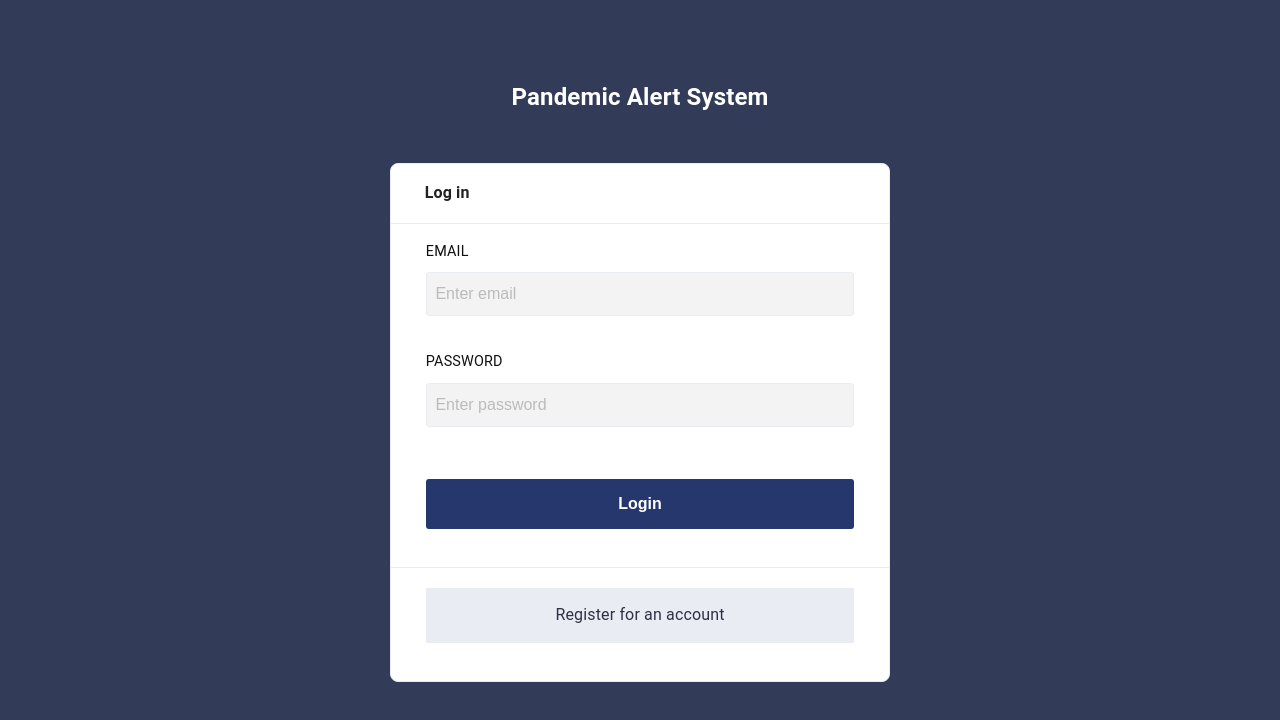
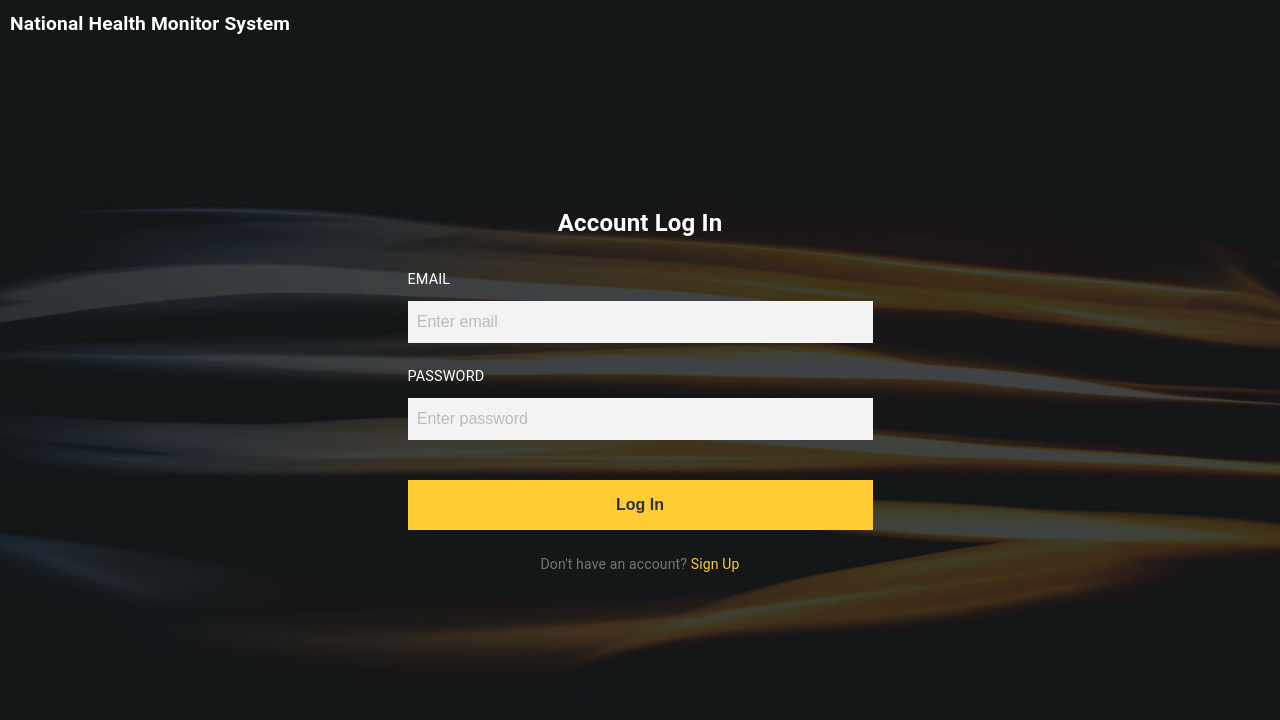
Before and after one commit to Pandemic-Engineers/Client-Web, a React (Create React App) app: page / in a window 1280 px wide. Shown: the top 720 px of the page. Built offline with nearby package versions, Linux system fonts and the light colour scheme; no server answers.

Commit message:
Login and Register pages

```diff
--- a/public/style/main.css
+++ b/public/style/main.css
@@ -2,14 +2,50 @@ html,body,div,span,applet,object,iframe,h1,h2,h3,h4,h5,h6,p,blockquote,pre,a,abb
 body {font-size:12.8px; font-family:'Baloo 2', sans-serif; font-weight:300; line-height: normal; height:100%; background:#F0F3F5; color:#2D3242;}
 html, #root, #site-wrap {height:100%; background:#F0F3F5;}
 * {-webkit-font-smoothing: antialiased;}
-a {text-decoration: none; color:#25376c; cursor: pointer}
-a:hover {color:#29479f;}
-h1 {font-size: 1.2rem; font-size:1.5rem; padding-bottom: 20px; font-weight: 700;}
-button {background:#25376c; color: #fff; font-weight: 600; cursor:pointer; outline:none; border:none; border-radius: 3px}
-button:hover {background: #29479f; cursor: pointer;}
+a {text-decoration: none; color:#FFCC33; cursor: pointer}
+a:hover {color:#FFD75D;}
+h1 {font-size:1.5rem; padding-bottom: 20px; font-weight: 700;}
+h2 {font-size:1.5rem; padding-bottom: 20px; font-weight: 700;}
+button {background:#FFCC33; color: #2D3242; font-weight: 600; cursor:pointer; outline:none; border:none; }
+button:hover {background: #FFD75D; cursor: pointer;}
 input {outline:none;}
 strong {font-weight: bold}
 
+#focus { text-align: center; background:#101316 url("../background.jpg"); background-size:cover; min-height:100%; color:#fff }
+#focus-header {padding:10px 0 120px 10px; text-align: left;}
+#focus-header h1 { color:#fff; text-align: left; font-size:1.2rem;}
+.focus-wrap {border-radius: 8px; margin:3% auto 0 auto; max-width:500px; padding-bottom: 20px}
+.focus-wrap h2 {border-bottom: none; padding: 0 3.5% 18px 3.5%; font-weight: bold}
+.focus-wrap a span {color:#777}
+.focus-wrap .error-message {text-align:left; padding-top:2px}
+.main {padding: 0 0 60px 0; font-weight: 400;}
+.main-wrap {max-width:990px; margin: 0 auto; padding: 0 1.5%; box-sizing:border-box;}
+
+.box-header {padding: 18px 3.5%;}
+
+.form-item {display: block; padding: 12px 3.5%;}
+.focus-wrap .form-item label {color:#fff}
+.form-item label {font-size: 0.9rem; color:#111; text-align: left; display: block; text-transform: uppercase; margin-bottom: 10px;}
+.form-item label span {font-size:0.8rem; color:#777; text-transform: none;}
+.form-info {font-size:1rem; text-align: left; font-weight: bold; display: block;}
+#focus .form-item label {margin-bottom: 10px; border: none }
+.form-item input {width:100%; font-size: 1rem; padding: 12px 2%; color:#111; background:#f3f3f3; border:none}
+.form-item input::placeholder {color:#bbb}
+.form-item textarea {width:96%; font-size: 1.2rem; padding: 2px 2%; border: solid 1px #EAECF4; color:#111; border-radius: 5px; height:150px}
+.form-item textarea.Shorter {height:60px;}
+.form-item input:focus, .form-item textarea:focus {border-color: #007eff; box-shadow: inset 0 1px 1px rgba(0, 0, 0, 0.075),0 0 0 3px rgba(0, 126, 255, 0.1); outline: none;}
+.form-item button {width:100%; padding: 16px 0; font-size: 1rem; margin-top: 16px;}
+.form-item button i {padding-right:10px;}
+.form-item span.ReferenceInput {width:98%; font-size: 1.2rem; padding: 5px 1%; border: solid 1px #777; background: #fff; display: block; text-align: left; color:#777; border-radius: 5px}
+.form-item select {width:100%; font-size: 1.2rem; padding: 5px 2%; border: solid 1px #EAECF4; color:#111;}
+.form-item input[type=file] {font-size:1rem;}
+.form-item .disabled {color:#999}
+.form-item .NumberBox {width:96%; display: block; font-size: 1.2rem; padding: 5px 2%; border: solid 1px #777; color:#111; border-radius: 5px; background:#f0f0f0;}
+.form-item p {margin-bottom: 10px;}
+.form-itemGap {padding-bottom: 30px;}
+
+
+/* ---- */
 #modal {text-align: center; padding-top: 500px; height:100%; box-sizing: border-box; background:#323b57; color:#fff;}
 #modal h1 { text-align: center; font-size: 3rem; color:#fff;}
 #loading {text-align: center; padding: 50px 0; font-size: 1.5rem; }
@@ -19,8 +55,7 @@ strong {font-weight: bold}
 #header h1 {font-weight:700; font-size: 1.28rem; color:#2D3242; display: block; padding-top: 19px }
 #header h1 .alt {font-weight: 700}
 #header span {float:right; padding: 22px 30px 0 0; font-size: 1rem;}
-.main {padding: 0 0 30px 0; font-weight: 400;}
-.main-wrap {max-width:990px; margin: 0 auto; padding: 0 1.5%; box-sizing:border-box;}
+
 #footer {width:100%; background: #12182a; border-top: solid 3px #444C63;}
 #footer-wrap {max-width:990px; margin: 0 auto; padding: 50px 1.5% 30px 1.5%; font-size: 1rem; box-sizing:border-box;}
 #footer-links {float:right; display:block; color:#fff; font-size: 0.85rem;}
@@ -103,11 +138,7 @@ strong {font-weight: bold}
 #nav-last i {float:right; color:#EAECF4; padding: 2px 30px 0 0 }
 #nav-last a:hover i {color:#FA6C39}
 
-#focus { text-align: center; background:#323b57; background-size:cover; min-height:100% }
-#focus-header {padding:80px 0 0 0; text-align: left;}
-#focus-header h1 {font-weight: 700; color:#fff; text-align: center}
-.focus-wrap {border-radius: 8px; margin:3% auto 0 auto; max-width:500px; background:#fff; border: solid 1px #EAECF4; border-radius: 8px; padding-bottom: 20px}
-.focus-wrap h2 {border-bottom: none; font-size: 1rem; padding: 0 3.5%; font-weight: bold}
+
 .auth-hint {font-size: 1rem; color:#999; display: block; padding-bottom: 5px;}
 
 .table-list-simple {box-sizing:border-box; width: 93%; font-size: 1rem; margin:15px 0 10px 0; border-bottom: solid 1px #1B1E20; margin-left:3.5%;}
@@ -136,31 +167,11 @@ strong {font-weight: bold}
 #content-wrap {margin: 28px; background:#fff; border: solid 1px #EAECF4; border-radius: 8px; padding-bottom: 20px;}
 #content-clear {margin: 28px; }
 
-.box-header {padding: 18px 3.5%; border-bottom: solid 1px #EAECF4;}
+
 #content h2 {font-weight:400; font-size: 1rem; font-weight: bold; }
 .header-button {float:right; display:block; background:#FA6C39; color:#fff; padding: 5px 10px; border-radius: 3px; margin-left:10px;}
 .header-button:hover {background:#eb8a64}
 .header-info {float:right;}
-.form-item {display: block; padding: 18px 3.5%;}
-.focus-wrap .form-item {padding-left:7%; padding-right:7%}
-.form-item label {font-size: 0.9rem; color:#111; text-align: left; display: block; text-transform: uppercase; margin-bottom: 10px;}
-.form-item label span {font-size:0.8rem; color:#777; text-transform: none;}
-.form-info {font-size:1rem; text-align: left; font-weight: bold; display: block;}
-#focus .form-item label {margin-bottom: 10px; border: none }
-.form-item input {width:100%; font-size: 1rem; padding: 12px 2%; color:#111; border: solid 1px #EAECF4; background:#f3f3f3; border-radius: 3px;}
-.form-item input::placeholder {color:#bbb}
-.form-item textarea {width:96%; font-size: 1.2rem; padding: 2px 2%; border: solid 1px #EAECF4; color:#111; border-radius: 5px; height:150px}
-.form-item textarea.Shorter {height:60px;}
-.form-item input:focus, .form-item textarea:focus {border-color: #007eff; box-shadow: inset 0 1px 1px rgba(0, 0, 0, 0.075),0 0 0 3px rgba(0, 126, 255, 0.1); outline: none;}
-.form-item button {width:100%; padding: 16px 0; font-size: 1rem; margin-top: 16px;}
-.form-item button i {padding-right:10px;}
-.form-item span.ReferenceInput {width:98%; font-size: 1.2rem; padding: 5px 1%; border: solid 1px #777; background: #fff; display: block; text-align: left; color:#777; border-radius: 5px}
-.form-item select {width:100%; font-size: 1.2rem; padding: 5px 2%; border: solid 1px #EAECF4; color:#111;}
-.form-item input[type=file] {font-size:1rem;}
-.form-item .disabled {color:#999}
-.form-item .NumberBox {width:96%; display: block; font-size: 1.2rem; padding: 5px 2%; border: solid 1px #777; color:#111; border-radius: 5px; background:#f0f0f0;}
-.form-item p {margin-bottom: 10px;}
-.form-itemGap {padding-bottom: 30px;}
 .focus-wrap .form-item .SubmitButton {width:100%; float: none}
 .text-box {width:50%; font-size: 1.2rem; padding: 5px 2%; border: solid 1px #999; color:#111; margin-top:10px}
 .text-box::placeholder {color:#bbb}
--- a/src/pages/Login.js
+++ b/src/pages/Login.js
@@ -23,13 +23,12 @@ function Login() {
   return (
     <div id="focus">
       <div id="focus-header">
-        <h1>Pandemic Alert System</h1>
+        <h1>National Health Monitor System</h1>
+      </div>
       <div className="main">
         <div className="main-wrap">
           <div className="focus-wrap">
-              <div className="box-header">
-                <h2>Log in</h2>
-              </div>
+            <h2>Account Log In</h2>
             <Formik
               initialValues={{ email: "", password: "" }}
               validationSchema={LoginSchema}
@@ -77,13 +76,14 @@ function Login() {
                   <ListErrors errors={auth.errors} />
                   <div className="form-item">
                     <button type="submit" disabled={isSubmitting}>
-                        {isSubmitting ? "Please wait..." : "Login"}
+                      {isSubmitting ? "Please wait..." : "Log In"}
                     </button>
                   </div>
 
-                    <div className="form-item form-rule">
-                      <Link className="light-button" to={"/register"}>
-                        Register for an account
+                  <div className="form-item">
+                    <Link to={"/register"}>
+                      <span>Don't have an account? </span>
+                      Sign Up
                     </Link>
                   </div>
                 </Form>
@@ -93,7 +93,6 @@ function Login() {
         </div>
       </div>
     </div>
-    </div>
   );
 }
 
--- a/src/pages/Register.js
+++ b/src/pages/Register.js
@@ -30,13 +30,12 @@ function Register() {
   return (
     <div id="focus">
       <div id="focus-header">
-        <h1>Pellar Theia</h1>
+        <h1>National Health Monitor System</h1>
+      </div>
       <div className="main">
         <div className="main-wrap">
           <div className="focus-wrap">
-              <div className="box-header">
             <h2>Register for an account</h2>
-              </div>
             <Formik
               initialValues={{
                 firstname: "",
@@ -129,12 +128,13 @@ function Register() {
                   <ListErrors errors={auth.errors} />
                   <div className="form-item">
                     <button type="submit" disabled={isSubmitting}>
-                        {isSubmitting ? "Please wait..." : "Register"}
+                      {isSubmitting ? "Please wait..." : "Register Account"}
                     </button>
                   </div>
-                    <div className="form-item form-rule">
-                      <Link className="light-button" to={"/login"}>
-                        Log in to an account
+                  <div className="form-item">
+                    <Link to={"/login"}>
+                      <span>Already have an account? </span>
+                      Log in
                     </Link>
                   </div>
                 </Form>
@@ -144,7 +144,6 @@ function Register() {
         </div>
       </div>
     </div>
-    </div>
   );
 }
 
```
Also changed, not shown: public/background.jpg (added), 1 other file (tests, documents, lock files or other folders). Lines whose indentation alone changed are shown as unchanged.
